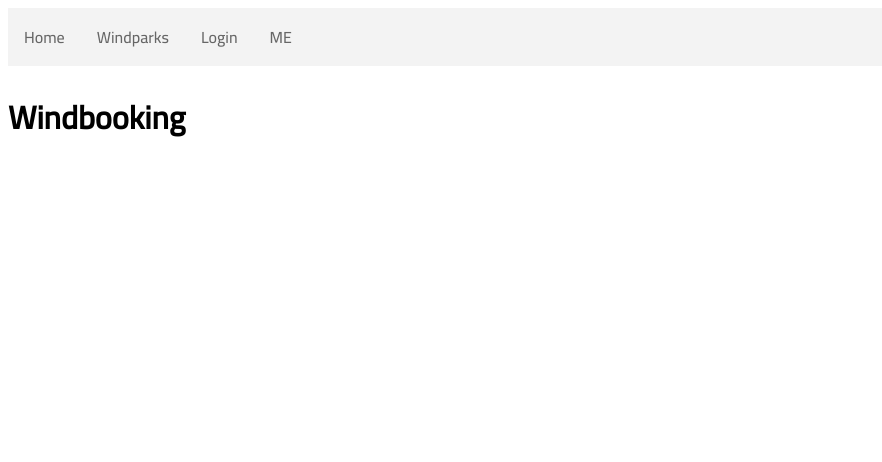
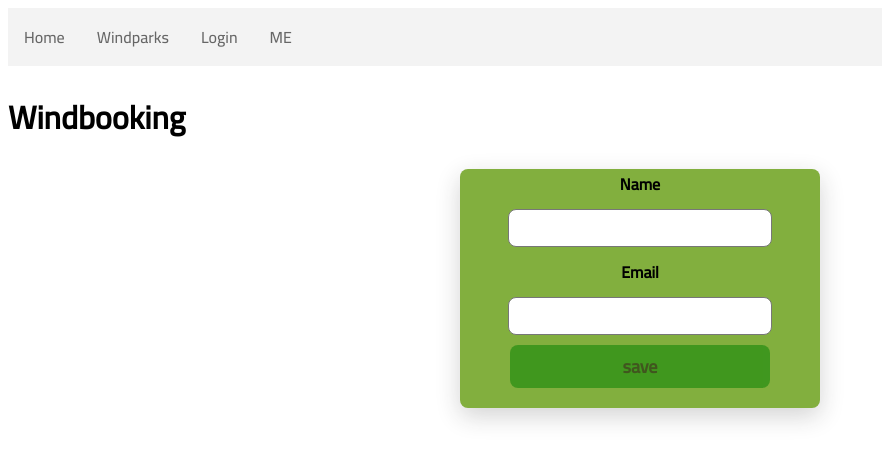
Before and after one commit to leantrim/windbooking-frontend, a React (Create React App) app: page /profile in a window 1280 px wide. Shown: the top 462 px of the page, without its empty margins (0-882 px from the left). Built offline with nearby package versions, Linux system fonts and the light colour scheme; no server answers.

Commit message:
inputs added, styling started

```diff
--- a/src/components/Profile.tsx
+++ b/src/components/Profile.tsx
@@ -17,7 +17,7 @@ function Profile(user: any) {
     fetchMe();
   }, []);
   return <TechProfile />;
-  // return <div>{user.user.name}</div>;
+  // if Planner return <PlanProfile/>
 }
 
 export default Profile;
--- a/src/components/TechProfile.tsx
+++ b/src/components/TechProfile.tsx
@@ -1,7 +1,40 @@
 import React from "react";
+import useForm from "./common/Form";
+import Joi from "joi";
+import { RegisterType } from "../types/RegisterFormType";
 
 function TechProfile() {
-  return <div></div>;
+  const data = {};
+
+  const schema = Joi.object({
+    email: Joi.string()
+      .email({ tlds: { allow: false } })
+      .label(RegisterType.emailSubject),
+    name: Joi.string().min(3).required().label(RegisterType.nameSubject),
+  });
+
+  const doSubmit = () => {
+    console.log("submited");
+  };
+
+  const className = "profile";
+
+  const { renderInput, renderButton, handleSubmit } = useForm(
+    data,
+    schema,
+    doSubmit,
+    className
+  );
+
+  return (
+    <div className={className + "-container"}>
+      <form className={className + "-form-container"} onSubmit={handleSubmit}>
+        {renderInput("name", "Name")}
+        {renderInput("email", "Email")}
+        {renderButton("save")}
+      </form>
+    </div>
+  );
 }
 
 export default TechProfile;
--- a/src/components/common/Form.tsx
+++ b/src/components/common/Form.tsx
@@ -2,6 +2,7 @@ import { useState } from "react";
 import DropDownInput from "../common/DropdownInput";
 import Input from "../common/Input";
 import "../../styles/Signup.css";
+import "../../styles/Profile.css";
 import { ValidateProperty } from "../../types/Form";
 // import { ObjectSchema } from "hapi__joi";
 
--- a/src/components/common/Input.tsx
+++ b/src/components/common/Input.tsx
@@ -1,4 +1,5 @@
 import "../../styles/Signup.css";
+import "../../styles/Profile.css";
 
 function Input({ name, label, style, error, ...restProps }: any) {
   return (
--- /dev/null
+++ b/src/styles/Profile.css
@@ -0,0 +1,90 @@
+.profile-container {
+  display: inline-grid;
+  grid-template-columns: repeat(5, 1fr);
+}
+
+.profile-form-container {
+  grid-column: 3;
+  align-items: center;
+  justify-content: center;
+  box-shadow: rgba(34, 36, 37, 0.2) 0px 8px 24px;
+  border-radius: 8px;
+  padding-bottom: 20px;
+  background-color: #82af3e;
+  text-align: center;
+  font-weight: 900;
+}
+
+.profile-signup-title {
+  font-size: 18px;
+  border-bottom: 1px solid rgb(65, 143, 45);
+}
+
+.profile-errorresponse {
+  text-align: center;
+  background-color: rgb(157 7 7 / 87%);
+  font-weight: bold;
+  animation: blinker 3s linear infinite;
+}
+
+.profile-button {
+  background-color: green;
+  color: black;
+  border-radius: 8px;
+  cursor: pointer;
+  transform: translate(0.3);
+  border: none;
+  font-weight: bold;
+  font-size: 18px;
+  padding: 5px;
+  width: 72%;
+  font-weight: bold;
+  font-size: 18px;
+}
+
+.profile-button:disabled {
+  opacity: 0.5;
+  cursor: default;
+  border: none;
+}
+
+.profile-form-label {
+  display: inline-block;
+  min-width: 360px;
+}
+
+.profile-form-control {
+  border-radius: 8px;
+  box-shadow: none;
+  border: 1px solid #777;
+  text-align: center;
+  font-size: 14px;
+  margin: 10px;
+  padding: 5px;
+  width: 70%;
+}
+
+.profile-form-select {
+  border-radius: 8px;
+  box-shadow: none;
+  border: 1px solid #777;
+  text-align: center;
+  font-size: 18px;
+  margin: 10px;
+  margin-bottom: 10px;
+  padding: 5px;
+  width: 73%;
+  cursor: pointer;
+}
+
+.profile-alert {
+  text-align: center;
+  background-color: rgb(157 7 7 / 87%);
+  font-weight: bold;
+  font-size: 10px;
+  border-radius: 8px;
+  display: inline-block;
+  padding: 5px;
+  margin-bottom: 10px;
+  animation: blinker 3s linear infinite;
+}
```
